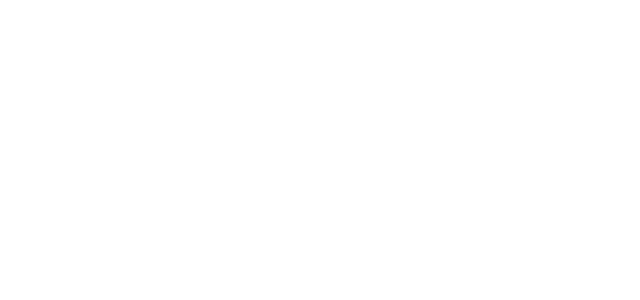
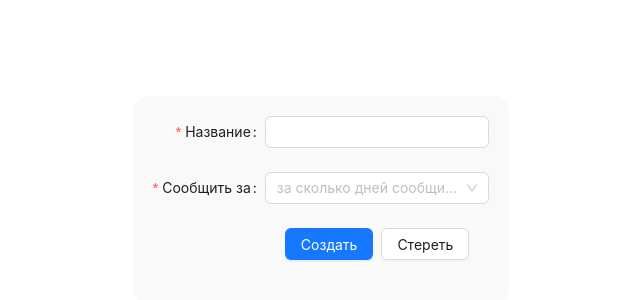
Before and after one commit to AlexSilverson/CKproject, a React (Vite) app in the folder frontend/: page /profile in a window 1280 px wide. Shown: the part 200-500 px from the top of the page, without its empty margins (319-959 px from the left). Built offline with nearby package versions, Linux system fonts and the light colour scheme.

Commit message:
not completed

```diff
--- a/frontend/src/App.css
+++ b/frontend/src/App.css
@@ -46,3 +46,9 @@
   border-radius: 16px;
   padding: 10%;
 }
+
+.inputBox {
+  background-color: #f9f9f9;
+  border-radius: 16px;
+  padding: 20px;
+}
--- a/frontend/src/compotents/ReminderCard.tsx
+++ b/frontend/src/compotents/ReminderCard.tsx
@@ -20,7 +20,7 @@
     const [editReminder,setEditReminder] = useState<string>(remind.message);
     const [open, setOpen] = useState<boolean>(false);
     const [editDescription,setEditDescription] = useState<boolean>(false);
-    const [editDescriptionText,setEditDescriptionText] = useState<string>(remind.date);
+    const [editDescriptionText,setEditDescriptionText] = useState<number>(remind.date);
 
     const handleDelete = (id:number) => {
         setReminds(reminds.filter((reminder)=>reminder.id!==id))
@@ -60,7 +60,7 @@
     }, [edit])
 
     return (
-        <form className={remind.isDone ? "reminderCardDone" : "reminderCard"} onSubmit={(e) => handleEdit(e, remind.id)}>
+        <form className="reminderCard" onSubmit={(e) => handleEdit(e, remind.id)}>
             <div className="reminderInfo">
                 {edit  && open? (
                         <div className="reminderEdit">
@@ -77,17 +77,14 @@
             </div>
 
             <div className="reminderCardActions">
-
-                {(open &&!remind.isDone) && (
                     <span className="actions" onClick={() => {
-                        if (!edit && !remind.isDone) {
+                        if (!edit) {
                             setEdit(!edit);
                         }
                     }
                     }>
                          <MdOutlineModeEdit/>
                         </span>
-                )}
 
                 <span className="actions" onClick={() => handleDelete(remind.id)}>
                     <MdOutlineCancelPresentation/>
@@ -107,9 +104,9 @@
                     <div className="description">
                         <h4>Description</h4>
                         <div className="descriptionEditButton">
-                            {(!remind.isDone && open) ? (
+                            {(open) ? (
                                     <span className="actions" id="editButton" onClick={() => {
-                                        if (!editDescription && !remind.isDone) {
+                                        if (!editDescription) {
                                             setEditDescription(!editDescription);
                                         }
                                     }
@@ -126,12 +123,12 @@
                         </div>
                         {!editDescription ? (
                                 <p className="reminderDescription"
-                                   style={remind.isDone ? ({color: 'white'}) : ({color: 'black'})}>{remind.message}</p>
+                                   style={{color: 'black'}}>{remind.message}</p>
                             )
                             : (
 
                                 <textarea value={editDescriptionText} ref={editDesRef} onChange={(e) => {
-                                    setEditDescriptionText(e.target.value);
+                                    setEditDescriptionText(+e.target.value);
                                 }} className="reminderDescriptionEdit"/>
                             )
                         }
@@ -142,7 +139,7 @@
 
 
             <button className="submitButton" type="submit" style={
-                open && !remind.isDone && editDescription ? {
+                open && editDescription ? {
                         display: 'flex', color: 'red', backgroundColor: 'white'
                     }
                     : {display: 'none'}
--- /dev/null
+++ b/frontend/src/compotents/ReminderInput.tsx
@@ -0,0 +1,87 @@
+// import React, {useRef} from "react";
+import "../App.css"
+import {Button, Form, Input, Select, Space} from "antd";
+
+
+const { Option } = Select;
+
+interface Props {
+    message: string;
+    setMessage: React.Dispatch<React.SetStateAction<string>>;
+    handleCreate: (e: React.FormEvent)=>void
+}
+const layout = {
+    labelCol: { span: 8 },
+    wrapperCol: { span: 16 },
+};
+
+const tailLayout = {
+    wrapperCol: { offset: 8, span: 16 },
+};
+
+
+
+const TaskInput=  ({message, setMessage, handleCreate}: Props) => {
+    // const inputRef = useRef<HTMLInputElement>(null);
+    const [form] = Form.useForm();
+
+
+    const onFinish = (values: any) =>
+    {
+        console.log(values);
+        form.resetFields();
+        // handleCreate(e);
+    }
+
+    const onReset = () => {
+        form.resetFields();
+    };
+    return (
+        <div className="inputBox">
+            <Form
+                {...layout}
+                form={form}
+                name="control-hooks"
+                onFinish={onFinish}
+                style={{ maxWidth: 600 }}
+            >
+                <Form.Item name="message" label="Название" rules={[{ required: true }]}>
+                    <Input />
+                </Form.Item>
+                <Form.Item name="before" label="Сообщить за" rules={[{ required: true }]} style={{ minWidth: 300}}>
+                    <Select
+                        placeholder="за сколько дней сообщить"
+                        allowClear
+                    >
+                        <Option value="1">1</Option>
+                        <Option value="3">3</Option>
+                        <Option value="5">5</Option>
+                    </Select>
+                </Form.Item>
+                <Form.Item {...tailLayout}>
+                    <Space>
+                        <Button type="primary" htmlType="submit">
+                            Создать
+                        </Button>
+                        <Button htmlType="button" onClick={onReset}>
+                            Стереть
+                        </Button>
+                    </Space>
+                </Form.Item>
+            </Form>
+            {/*<form className="inputPanel" onSubmit={(e) => {*/}
+            {/*    handleCreate(e);*/}
+            {/*    inputRef.current?.blur()*/}
+            {/*}}>*/}
+            {/*    <input ref={inputRef} className="taskInput" type="text" placeholder={"Что будет?..."} value={reminder}*/}
+            {/*           onChange={(event) => setReminder(event.target.value)}></input>*/}
+            {/*    <button className="taskInputButton" type="submit"> Create</button>*/}
+
+            {/*</form>*/}
+        </div>
+
+    )
+
+}
+
+export default TaskInput;
--- a/frontend/src/compotents/RemindersList.tsx
+++ b/frontend/src/compotents/RemindersList.tsx
@@ -9,7 +9,6 @@
 }
 const RemindersList:React.FC<Props> = ({reminders, setReminds}:Props) =>{
     return <div className="tasks">
-        <h3>In progress</h3>
         {reminders.map(remind =>(
             <ReminderCard remind={remind} key={remind.id} reminds={reminders} setReminds={setReminds}
             />
--- a/frontend/src/models.ts
+++ b/frontend/src/models.ts
@@ -3,7 +3,6 @@
     userId: number;
     before: string;
     message: string;
-    date: string;
-    isDone: boolean;
+    date: number;
 
 }
--- a/frontend/src/pages/profilePage.tsx
+++ b/frontend/src/pages/profilePage.tsx
@@ -6,12 +6,29 @@
 //     reminds: RemindInfo[]
 // }
 
-function ProfilePage () {
+import ReminderInput from "../compotents/ReminderInput.tsx";
+import {message} from "antd";
+import {RemindInfo} from "../models.ts";
+import React from "react";
+import RemindersList from "../compotents/RemindersList.tsx";
+
+const ProfilePage: React.FC = () => {
+    const [message, setMessage] = React.useState<string>("");
+    const [reminders, setReminders] = React.useState<RemindInfo[]>([])
+
+    const handleCreate = (e: React.FormEvent)=>{
+        e.preventDefault();
+        if(message){
+            setReminders([...reminders,{id: Date.now(), message: message, before: "", date:Date.now(), userId: 1}]);
+        }
+    }
+
     return ( <>
 
-
-
-        </>)
+            <ReminderInput message={message} setMessage={setMessage} handleCreate={handleCreate}/>
+            <RemindersList reminders={[]} setReminds={setReminders}/>
+        </>
+        )
 }
 
-export default ProfilePage
+export default ProfilePage;
```
